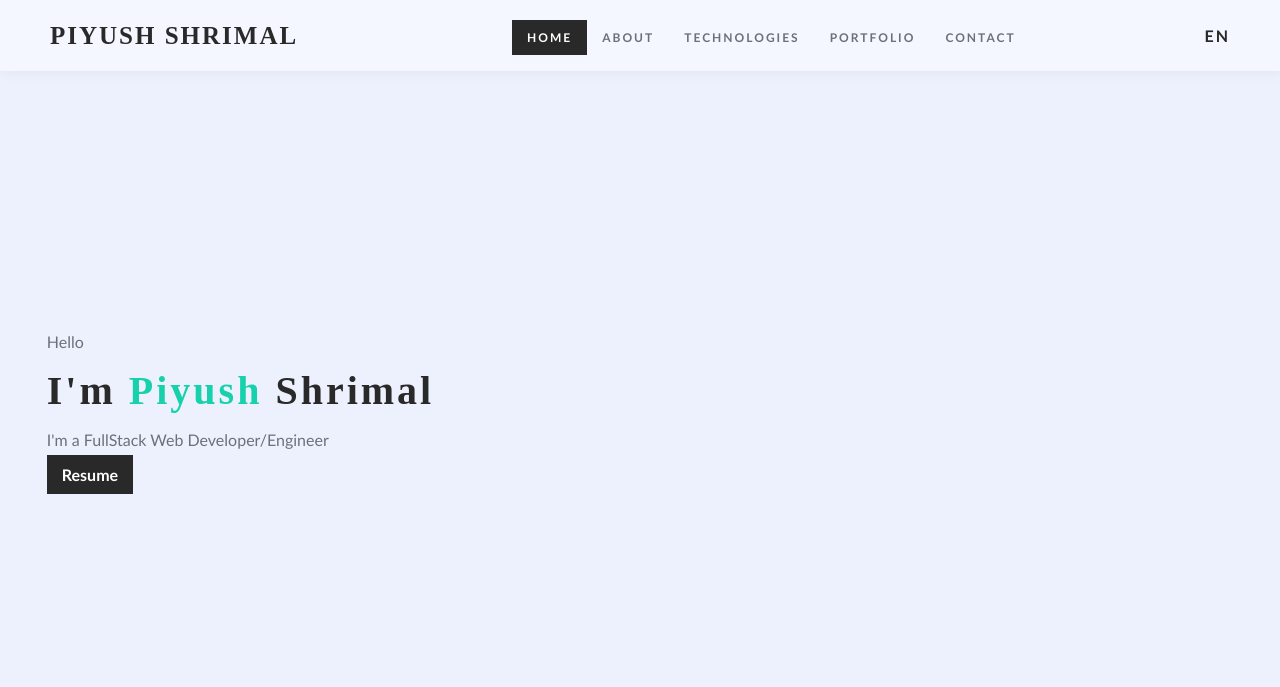
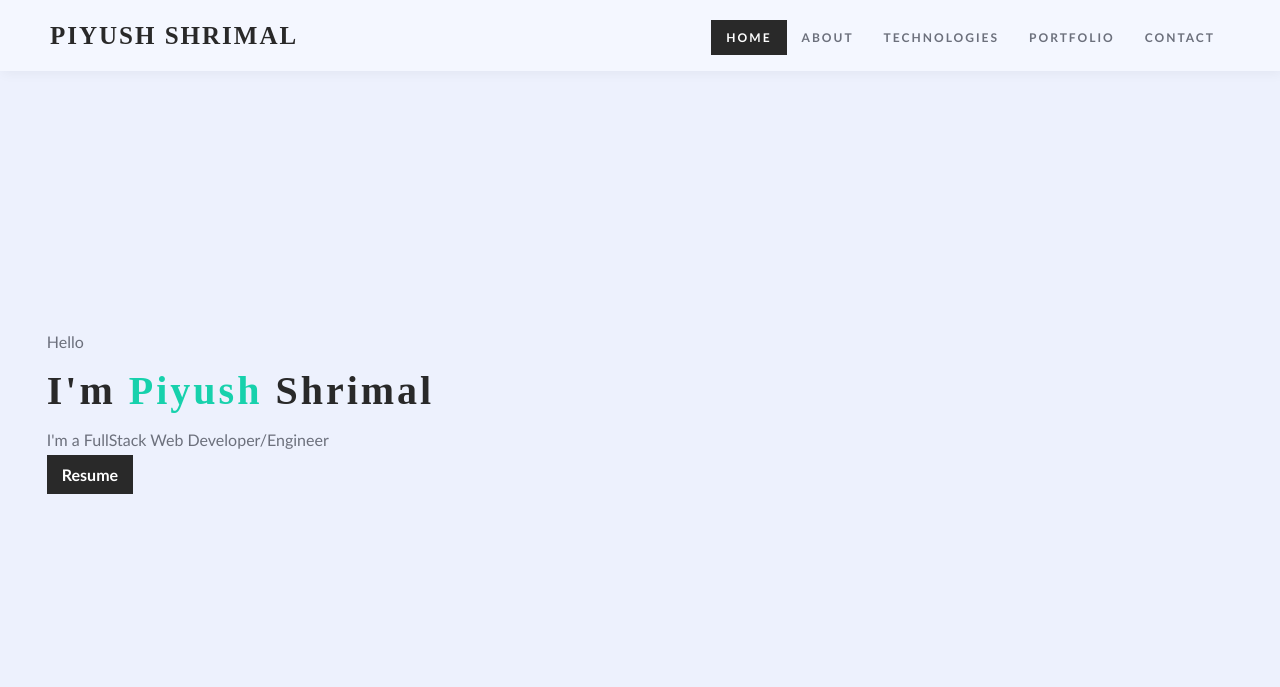
Before and after one commit to piyushshri01/piyushshri01.github.io, a plain HTML site: page index.html in a window 1280 px wide. Shown: the top 687 px of the page. Drawn offline with Linux system fonts and the light colour scheme.

Commit message:
Update index.html

```diff
--- a/index.html
+++ b/index.html
@@ -25,7 +25,7 @@
                 <li><a href="#footer">Contact</a></li>
             </ul>
             <!-- languages -->
-            <a href="#" class="lang">En</a>
+<!--             <a href="#" class="lang">En</a> -->
         </nav>
         <!-- name -->
         <div class="name">
```
